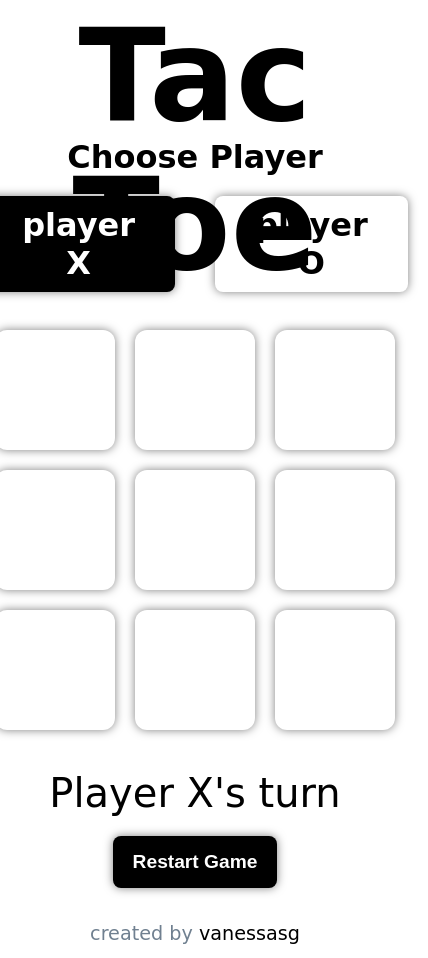
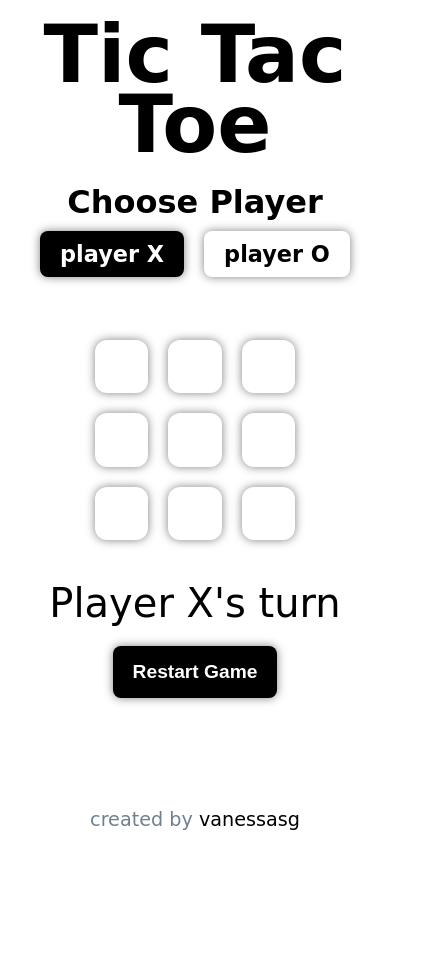
Before and after one commit to vanessasg/tic-tac-toe, a plain HTML site: page index.html in a window 390 px wide. Shown: the whole page, 428 px wide, since content can reach past the window. After the commit the page ends 844 px from the top, so only its background shows below. Drawn offline with Linux system fonts and the light colour scheme; a web font is replaced by a local one.

Commit message:
mobile fixed

```diff
--- a/style.css
+++ b/style.css
@@ -9,6 +9,8 @@ body {
   font-family: "Roboto", sans-serif;
   font-size: 14px;
   min-height: 100vh;
+  min-width:200px;
+  margin: 0 auto;
   display: flex;
   flex-direction: column;
   font-family: 'Odibee Sans', cursive;
@@ -141,3 +143,29 @@ a {
   font-size: 1.5rem;
   transition: all 0.5s ease-in-out;
 }
+
+
+@media screen and (max-width: 600px) {
+  .header {
+    font-size: 2.5rem;
+    height: min-content;
+    line-height: 70px;
+    padding-top: 20px;
+  }
+  .choose-player {
+    height: 150px;
+  }
+  .choose-player .player-select .player {
+    font-size: 1.4rem;
+    margin: 10px;
+    padding: 10px 20px;
+  }
+
+  .board-wrapper .board{
+    width: 200px ;
+    height: 200px;
+  }
+  .board-wrapper .board .square {
+    font-size: 1.8rem;
+  }
+}
```
